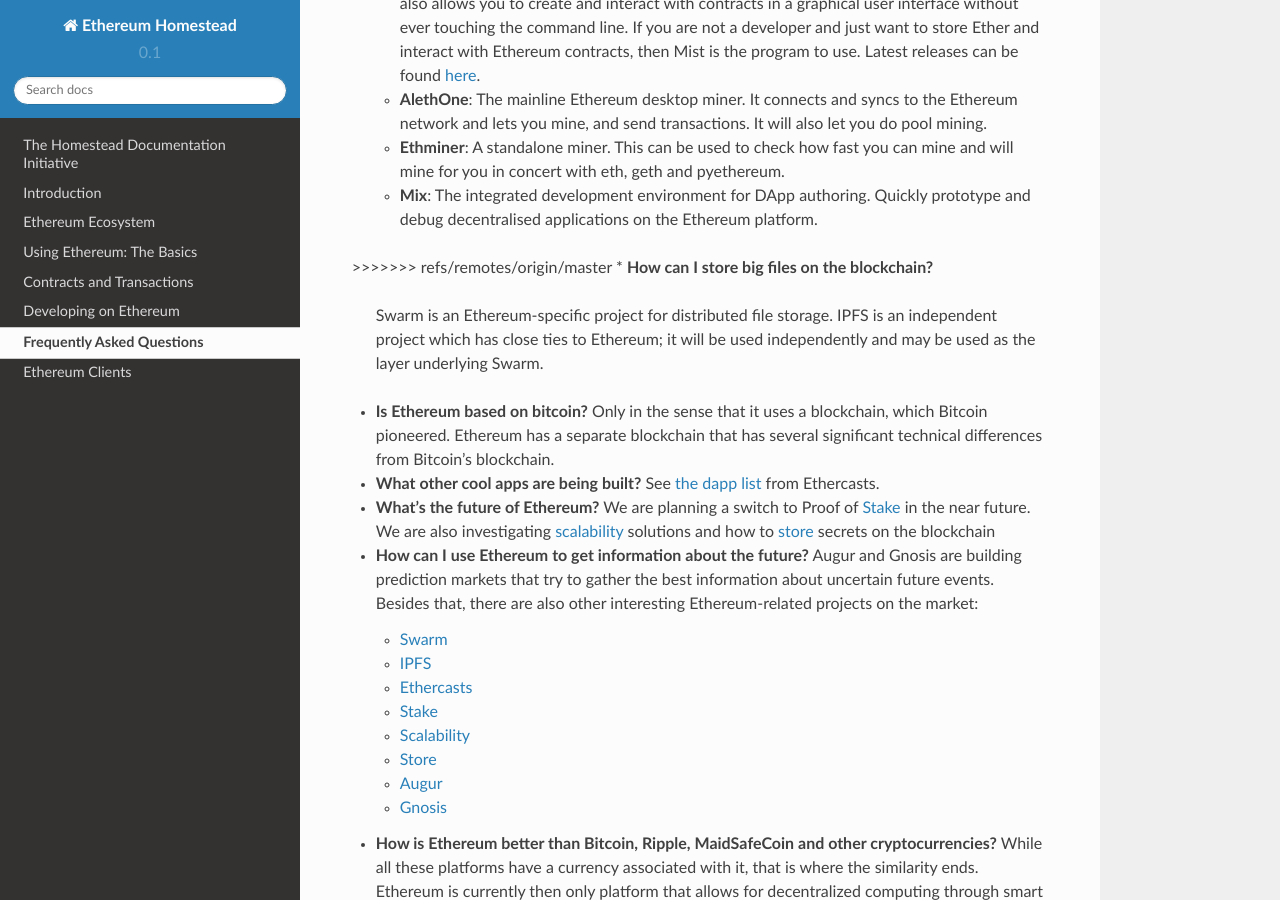
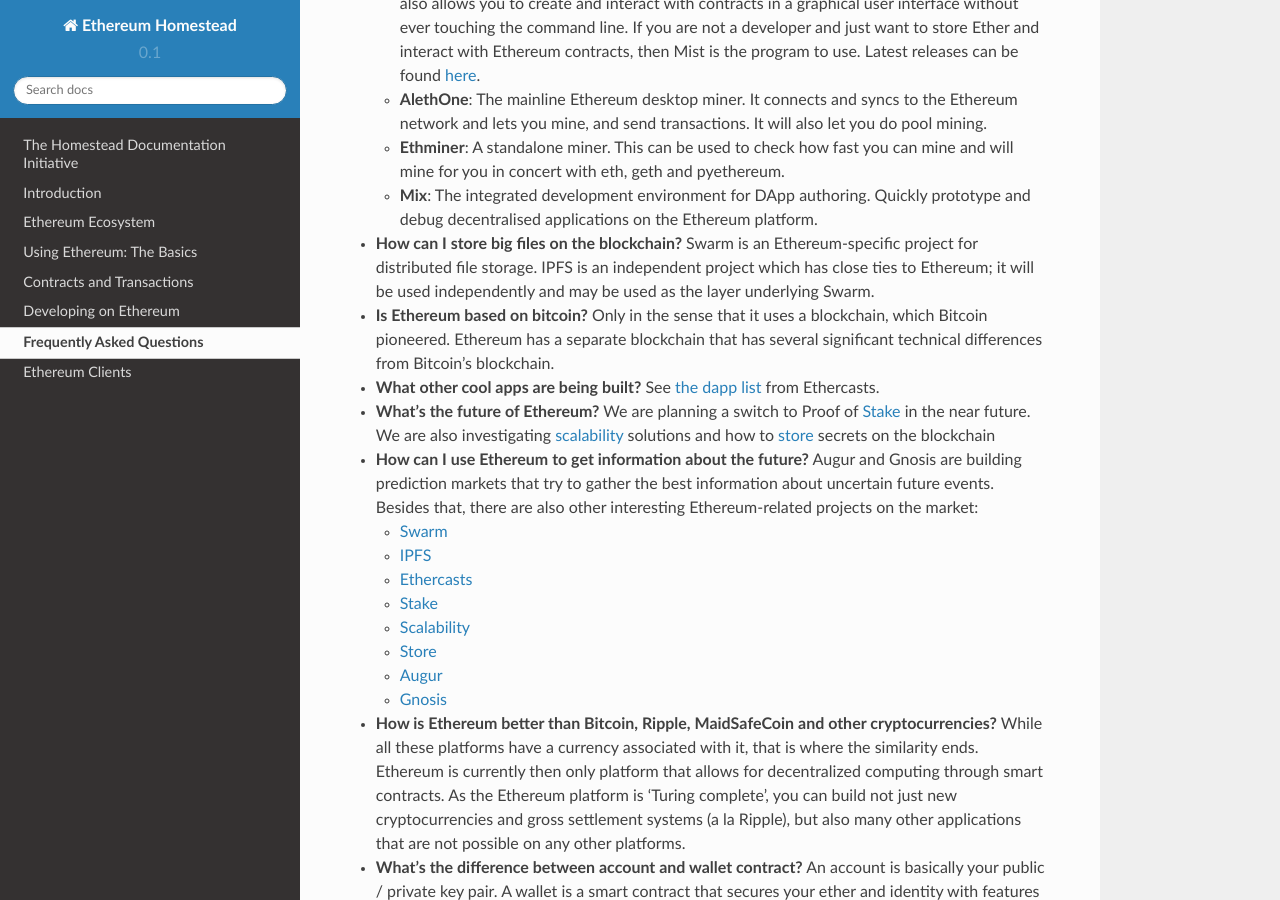
Before and after one commit to ethereum/homestead-guide, a Sphinx documentation site: the page built from source/frequently-asked-questions/frequently-asked-questions.rst, in a window 1280 px wide and 900 px high, scrolled down 384 px. Built offline with Sphinx 7.4.7 and the Read the Docs theme 2.0.0, drawn with Linux system fonts in a browser that asks for light colours.

Commit message:
Merge remote-tracking branch 'refs/remotes/origin/master' into pr/122
# Conflicts:
#	source/frequently-asked-questions/frequently-asked-questions.rst

```diff
--- a/source/frequently-asked-questions/frequently-asked-questions.rst
+++ b/source/frequently-asked-questions/frequently-asked-questions.rst
@@ -10,7 +10,6 @@
   * **AlethOne**: The mainline Ethereum desktop miner. It connects and syncs to the Ethereum network and lets you mine, and send transactions. It will also let you do pool mining.
   * **Ethminer**: A standalone miner. This can be used to check how fast you can mine and will mine for you in concert with eth, geth and pyethereum.
   * **Mix**: The integrated development environment for DApp authoring. Quickly prototype and debug decentralised applications on the Ethereum platform.
->>>>>>> refs/remotes/origin/master
 * **How can I store big files on the blockchain?**
   Swarm is an Ethereum-specific project for distributed file storage. IPFS is an independent project which has close ties to Ethereum; it will be used independently and may be used as the layer underlying Swarm.
 * **Is Ethereum based on bitcoin?**
@@ -40,12 +39,12 @@
 
 * **How can I safely store my ether?** Here are the possible ways to store ether:
 
-    * Accounts
-        * Mist/Geth accounts.
-        * Paper wallets.
-        * Brain wallets.
-        * Icebox Air gapped offline signing of transactions
-    * Wallet
+  * Accounts
+     * Mist/Geth accounts.
+     * Paper wallets.
+     * Brain wallets.
+     * Icebox Air gapped offline signing of transactions
+     * Wallet
         * `Mist Multi\-signature <http://ethereum.stackexchange.com/questions/6/how-can-i-create-a-multisignature-address-on-ethereum>`_
 
 * **How do I get a list of transactions into/out of an address?** You would have to pull the transactions manually out of the blockchain to achieve this. Alternatively, you can rely on thirdparty explorers' API's like `Etherchain <https://etherchain.org/apidoc>`_. For contract execution transactions however, you can filter the logs to achieve this.
```
